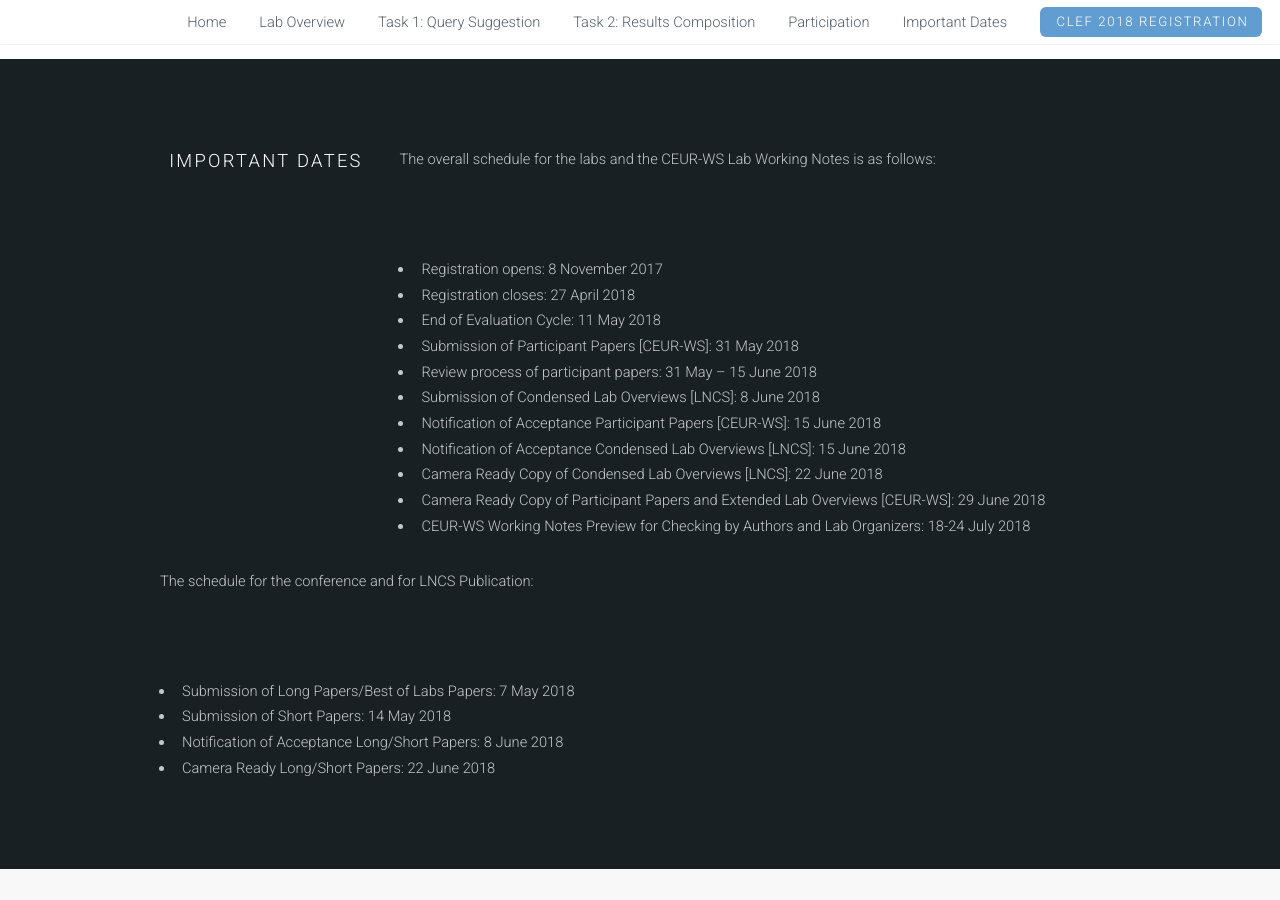
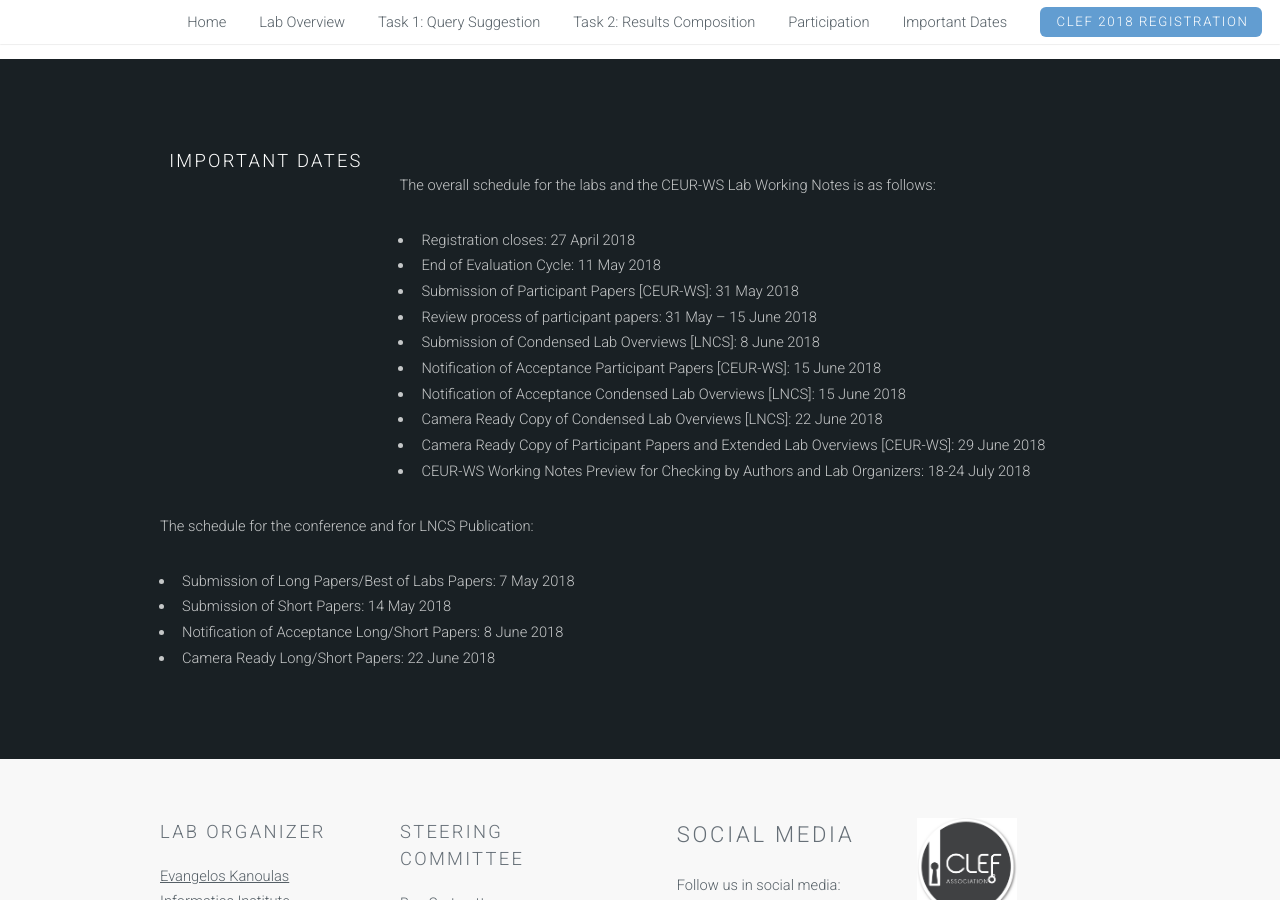
Before and after one commit to ekanou/dynamicsearch, a Jekyll site: the page built from clef-lab.html, in a window 1280 px wide and 900 px high, scrolled down 2220 px. Built offline with Jekyll 4.4.1, drawn with Linux system fonts in a browser that asks for light colours.

Commit message:
Update clef-lab.html

```diff
--- a/clef-lab.html
+++ b/clef-lab.html
@@ -73,12 +73,11 @@ layout: clef-default
   <div class="container">
     <div class="row">
       <h3>Important Dates</h3>
-      <section>
-      <p>The overall schedule for the labs and the CEUR-WS Lab Working Notes is as follows:</p>
-      <br>
-      <p>
-      <ul>
-	<li>Registration opens: 8 November 2017</li>
+	<br>
+      	<section>
+      	<p>The overall schedule for the labs and the CEUR-WS Lab Working Notes is as follows:</p>
+      	<p>
+      	<ul>
 	<li>Registration closes: 27 April 2018</li>
 	<li>End of Evaluation Cycle: 11 May 2018</li>
 	<li>Submission of Participant Papers [CEUR-WS]: 31 May 2018</li>
@@ -94,7 +93,6 @@ layout: clef-default
       </section>
       <section>
       <p>The schedule for the conference and for LNCS Publication:</p>
-      <br>
       <p>
       <ul>
 	<li>Submission of Long Papers/Best of Labs Papers: 7 May 2018</li>
```
